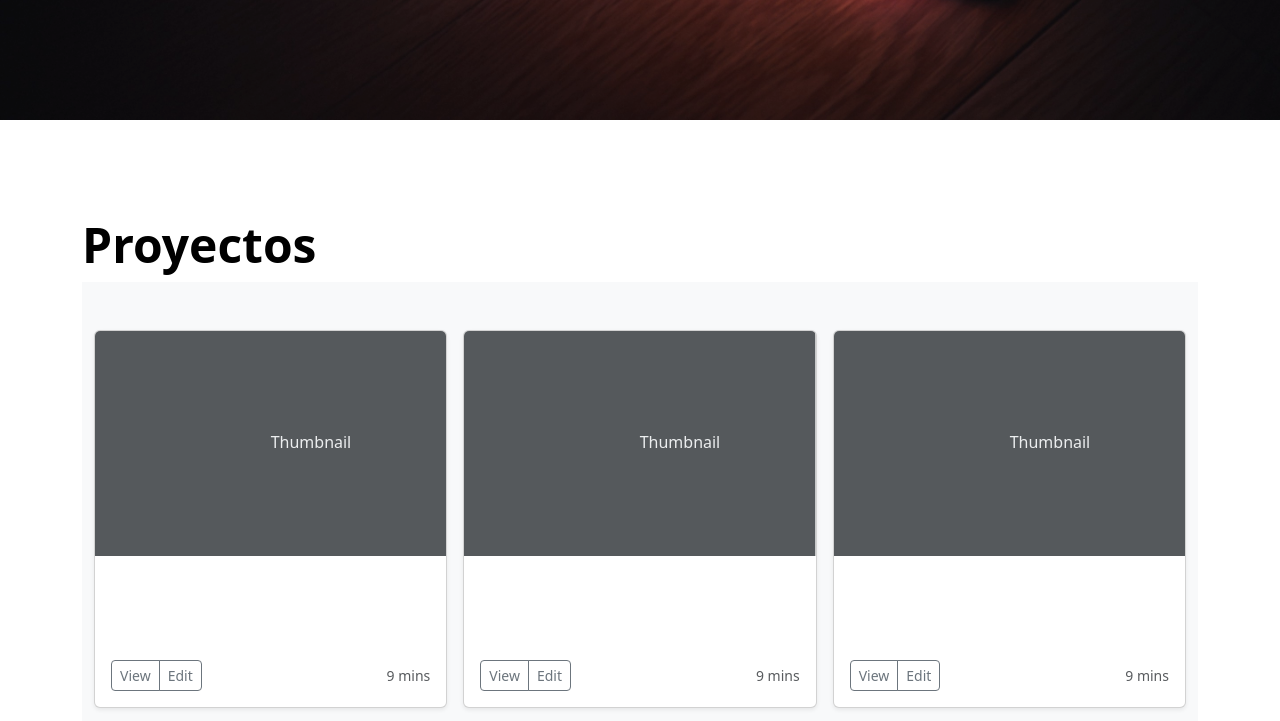
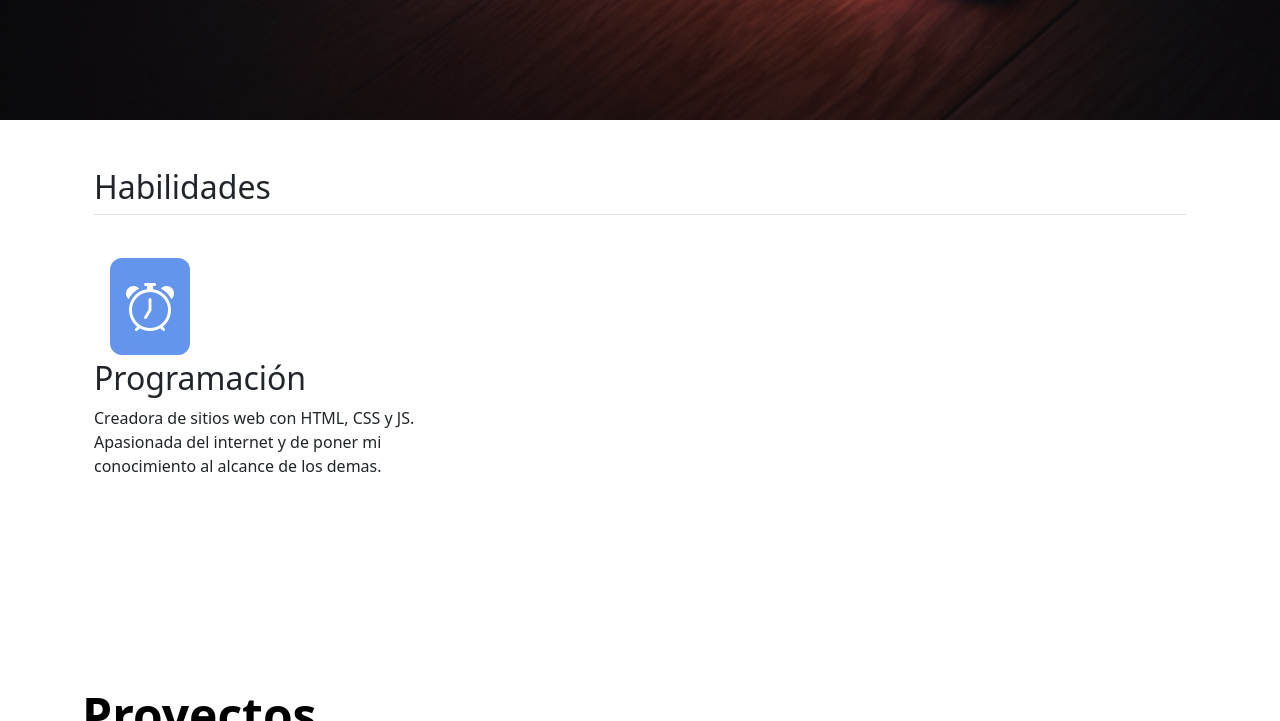
Before and after one commit to malibb/Portafolio-Web, a plain HTML site: page index.html in a window 1280 px wide. Shown: the part 680-1401 px from the top of the page. Drawn offline with nearby package versions, Linux system fonts and the light colour scheme.

Commit message:
Add files via upload

```diff
--- a/index.html
+++ b/index.html
@@ -5,6 +5,8 @@
   <meta charset="UTF-8">
   <meta name="viewport" content="width=device-width, initial-scale=1.0">
   <title>Malinali Becerril</title>
+
+  <link rel="stylesheet" href="https://cdn.jsdelivr.net/npm/bootstrap-icons@1.11.3/font/bootstrap-icons.min.css">
 
   <link href="https://cdn.jsdelivr.net/npm/bootstrap@5.3.3/dist/css/bootstrap.min.css" rel="stylesheet"
     integrity="sha384-QWTKZyjpPEjISv5WaRU9OFeRpok6YctnYmDr5pNlyT2bRjXh0JMhjY6hW+ALEwIH" crossorigin="anonymous">
@@ -48,7 +50,8 @@
       <h1 class="display-5 fw-bold">Malinali Becerril</h1>
 
       <div class="col-lg-6">
-              <p class="lead mb-4">Una desarrolladora frontend junior, apasionada por las comunidades, los gatos, los perros y las bicicletas. Una lectora de closet por las noches y creadora de códigos por las tardes</p>
+        <p class="lead mb-4">Una desarrolladora frontend junior, apasionada por las comunidades, los gatos, los perros y
+          las bicicletas. Una lectora de closet por las noches y creadora de códigos por las tardes</p>
         <div class="d-grid gap-2 d-sm-flex">
           <button type="button" class="btn btn-outline-danger btn-lg px-4 gap-3">Contáctame</button>
           <a class="px-3 py-2" href="mailto:malinalibb98@gmail.com">malinalibb98@gmail.com</a>
@@ -57,7 +60,30 @@
     </div>
   </header>
 
-    <main id="proyectos" class="container-fluid d-flex align-items-center">
+
+  <main>
+
+    <section class="container px-4 py-5" id="habilidades">
+
+      <h2 class="pb-2 border-bottom">Habilidades</h2>
+
+      <div class="row g-4 py-5 row-cols-1 row-cols-lg-3">
+        <div class="feature col">
+          <div class="feature-icon">
+            <i class="bi bi-alarm icono"></i>
+          </div>
+
+          <h2 class="subtitulo-habilidades">Programación</h2>
+
+          <p>Creadora de sitios web con HTML, CSS y JS. Apasionada del internet y de poner mi conocimiento al alcance de
+            los demas.</p>
+        </div>
+
+      </div>
+
+    </section>
+
+    <section id="proyectos" class="container-fluid d-flex align-items-center">
       <div class="container py-5 my-5">
         <h1 class="display-5 fw-bold text-body-emphasis">Proyectos</h1>
         <div>
@@ -66,9 +92,16 @@
               <div class="row row-cols-1 row-cols-sm-2 row-cols-md-3 g-3">
                 <div class="col">
                   <div class="card shadow-sm">
-                            <svg class="bd-placeholder-img card-img-top" width="100%" height="225" xmlns="http://www.w3.org/2000/svg" role="img" aria-label="Placeholder: Thumbnail" preserveAspectRatio="xMidYMid slice" focusable="false"><title>Placeholder</title><rect width="100%" height="100%" fill="#55595c"></rect><text x="50%" y="50%" fill="#eceeef" dy=".3em">Thumbnail</text></svg>
+                    <svg class="bd-placeholder-img card-img-top" width="100%" height="225"
+                      xmlns="http://www.w3.org/2000/svg" role="img" aria-label="Placeholder: Thumbnail"
+                      preserveAspectRatio="xMidYMid slice" focusable="false">
+                      <title>Placeholder</title>
+                      <rect width="100%" height="100%" fill="#55595c"></rect><text x="50%" y="50%" fill="#eceeef"
+                        dy=".3em">Thumbnail</text>
+                    </svg>
                     <div class="card-body">
-                              <p class="card-text">This is a wider card with supporting text below as a natural lead-in to additional content. This content is a little bit longer.</p>
+                      <p class="card-text">This is a wider card with supporting text below as a natural lead-in to
+                        additional content. This content is a little bit longer.</p>
                       <div class="d-flex justify-content-between align-items-center">
                         <div class="btn-group">
                           <button type="button" class="btn btn-sm btn-outline-secondary">View</button>
@@ -81,9 +114,16 @@
                 </div>
                 <div class="col">
                   <div class="card shadow-sm">
-                            <svg class="bd-placeholder-img card-img-top" width="100%" height="225" xmlns="http://www.w3.org/2000/svg" role="img" aria-label="Placeholder: Thumbnail" preserveAspectRatio="xMidYMid slice" focusable="false"><title>Placeholder</title><rect width="100%" height="100%" fill="#55595c"></rect><text x="50%" y="50%" fill="#eceeef" dy=".3em">Thumbnail</text></svg>
+                    <svg class="bd-placeholder-img card-img-top" width="100%" height="225"
+                      xmlns="http://www.w3.org/2000/svg" role="img" aria-label="Placeholder: Thumbnail"
+                      preserveAspectRatio="xMidYMid slice" focusable="false">
+                      <title>Placeholder</title>
+                      <rect width="100%" height="100%" fill="#55595c"></rect><text x="50%" y="50%" fill="#eceeef"
+                        dy=".3em">Thumbnail</text>
+                    </svg>
                     <div class="card-body">
-                              <p class="card-text">This is a wider card with supporting text below as a natural lead-in to additional content. This content is a little bit longer.</p>
+                      <p class="card-text">This is a wider card with supporting text below as a natural lead-in to
+                        additional content. This content is a little bit longer.</p>
                       <div class="d-flex justify-content-between align-items-center">
                         <div class="btn-group">
                           <button type="button" class="btn btn-sm btn-outline-secondary">View</button>
@@ -96,9 +136,16 @@
                 </div>
                 <div class="col">
                   <div class="card shadow-sm">
-                            <svg class="bd-placeholder-img card-img-top" width="100%" height="225" xmlns="http://www.w3.org/2000/svg" role="img" aria-label="Placeholder: Thumbnail" preserveAspectRatio="xMidYMid slice" focusable="false"><title>Placeholder</title><rect width="100%" height="100%" fill="#55595c"></rect><text x="50%" y="50%" fill="#eceeef" dy=".3em">Thumbnail</text></svg>
+                    <svg class="bd-placeholder-img card-img-top" width="100%" height="225"
+                      xmlns="http://www.w3.org/2000/svg" role="img" aria-label="Placeholder: Thumbnail"
+                      preserveAspectRatio="xMidYMid slice" focusable="false">
+                      <title>Placeholder</title>
+                      <rect width="100%" height="100%" fill="#55595c"></rect><text x="50%" y="50%" fill="#eceeef"
+                        dy=".3em">Thumbnail</text>
+                    </svg>
                     <div class="card-body">
-                              <p class="card-text">This is a wider card with supporting text below as a natural lead-in to additional content. This content is a little bit longer.</p>
+                      <p class="card-text">This is a wider card with supporting text below as a natural lead-in to
+                        additional content. This content is a little bit longer.</p>
                       <div class="d-flex justify-content-between align-items-center">
                         <div class="btn-group">
                           <button type="button" class="btn btn-sm btn-outline-secondary">View</button>
@@ -112,9 +159,16 @@
 
                 <div class="col">
                   <div class="card shadow-sm">
-                            <svg class="bd-placeholder-img card-img-top" width="100%" height="225" xmlns="http://www.w3.org/2000/svg" role="img" aria-label="Placeholder: Thumbnail" preserveAspectRatio="xMidYMid slice" focusable="false"><title>Placeholder</title><rect width="100%" height="100%" fill="#55595c"></rect><text x="50%" y="50%" fill="#eceeef" dy=".3em">Thumbnail</text></svg>
+                    <svg class="bd-placeholder-img card-img-top" width="100%" height="225"
+                      xmlns="http://www.w3.org/2000/svg" role="img" aria-label="Placeholder: Thumbnail"
+                      preserveAspectRatio="xMidYMid slice" focusable="false">
+                      <title>Placeholder</title>
+                      <rect width="100%" height="100%" fill="#55595c"></rect><text x="50%" y="50%" fill="#eceeef"
+                        dy=".3em">Thumbnail</text>
+                    </svg>
                     <div class="card-body">
-                              <p class="card-text">This is a wider card with supporting text below as a natural lead-in to additional content. This content is a little bit longer.</p>
+                      <p class="card-text">This is a wider card with supporting text below as a natural lead-in to
+                        additional content. This content is a little bit longer.</p>
                       <div class="d-flex justify-content-between align-items-center">
                         <div class="btn-group">
                           <button type="button" class="btn btn-sm btn-outline-secondary">View</button>
@@ -127,9 +181,16 @@
                 </div>
                 <div class="col">
                   <div class="card shadow-sm">
-                            <svg class="bd-placeholder-img card-img-top" width="100%" height="225" xmlns="http://www.w3.org/2000/svg" role="img" aria-label="Placeholder: Thumbnail" preserveAspectRatio="xMidYMid slice" focusable="false"><title>Placeholder</title><rect width="100%" height="100%" fill="#55595c"></rect><text x="50%" y="50%" fill="#eceeef" dy=".3em">Thumbnail</text></svg>
+                    <svg class="bd-placeholder-img card-img-top" width="100%" height="225"
+                      xmlns="http://www.w3.org/2000/svg" role="img" aria-label="Placeholder: Thumbnail"
+                      preserveAspectRatio="xMidYMid slice" focusable="false">
+                      <title>Placeholder</title>
+                      <rect width="100%" height="100%" fill="#55595c"></rect><text x="50%" y="50%" fill="#eceeef"
+                        dy=".3em">Thumbnail</text>
+                    </svg>
                     <div class="card-body">
-                              <p class="card-text">This is a wider card with supporting text below as a natural lead-in to additional content. This content is a little bit longer.</p>
+                      <p class="card-text">This is a wider card with supporting text below as a natural lead-in to
+                        additional content. This content is a little bit longer.</p>
                       <div class="d-flex justify-content-between align-items-center">
                         <div class="btn-group">
                           <button type="button" class="btn btn-sm btn-outline-secondary">View</button>
@@ -142,9 +203,16 @@
                 </div>
                 <div class="col">
                   <div class="card shadow-sm">
-                            <svg class="bd-placeholder-img card-img-top" width="100%" height="225" xmlns="http://www.w3.org/2000/svg" role="img" aria-label="Placeholder: Thumbnail" preserveAspectRatio="xMidYMid slice" focusable="false"><title>Placeholder</title><rect width="100%" height="100%" fill="#55595c"></rect><text x="50%" y="50%" fill="#eceeef" dy=".3em">Thumbnail</text></svg>
+                    <svg class="bd-placeholder-img card-img-top" width="100%" height="225"
+                      xmlns="http://www.w3.org/2000/svg" role="img" aria-label="Placeholder: Thumbnail"
+                      preserveAspectRatio="xMidYMid slice" focusable="false">
+                      <title>Placeholder</title>
+                      <rect width="100%" height="100%" fill="#55595c"></rect><text x="50%" y="50%" fill="#eceeef"
+                        dy=".3em">Thumbnail</text>
+                    </svg>
                     <div class="card-body">
-                              <p class="card-text">This is a wider card with supporting text below as a natural lead-in to additional content. This content is a little bit longer.</p>
+                      <p class="card-text">This is a wider card with supporting text below as a natural lead-in to
+                        additional content. This content is a little bit longer.</p>
                       <div class="d-flex justify-content-between align-items-center">
                         <div class="btn-group">
                           <button type="button" class="btn btn-sm btn-outline-secondary">View</button>
@@ -161,7 +229,14 @@
           </div>
         </div>
       </div>
+    </section>
+
+    <!-- Testimonios -->
+
+    <!-- Contactos -->
+
   </main>
+
 
   <footer>
 
--- a/style.css
+++ b/style.css
@@ -1,9 +1,22 @@
-* {
+nav, header {
     color: white;
 }
 
 #navbarNav a{
     color:white;
+}
+
+.icono {
+    font-size: 3rem;
+    color: white;
+    background-color: cornflowerblue;
+    padding: 1rem;
+    margin: 1rem;
+    border-radius: 12px;
+}
+
+.subtitulo-habilidades {
+    margin-top: 16px;
 }
 
 header {
```
Lines whose indentation alone changed are shown as unchanged.
